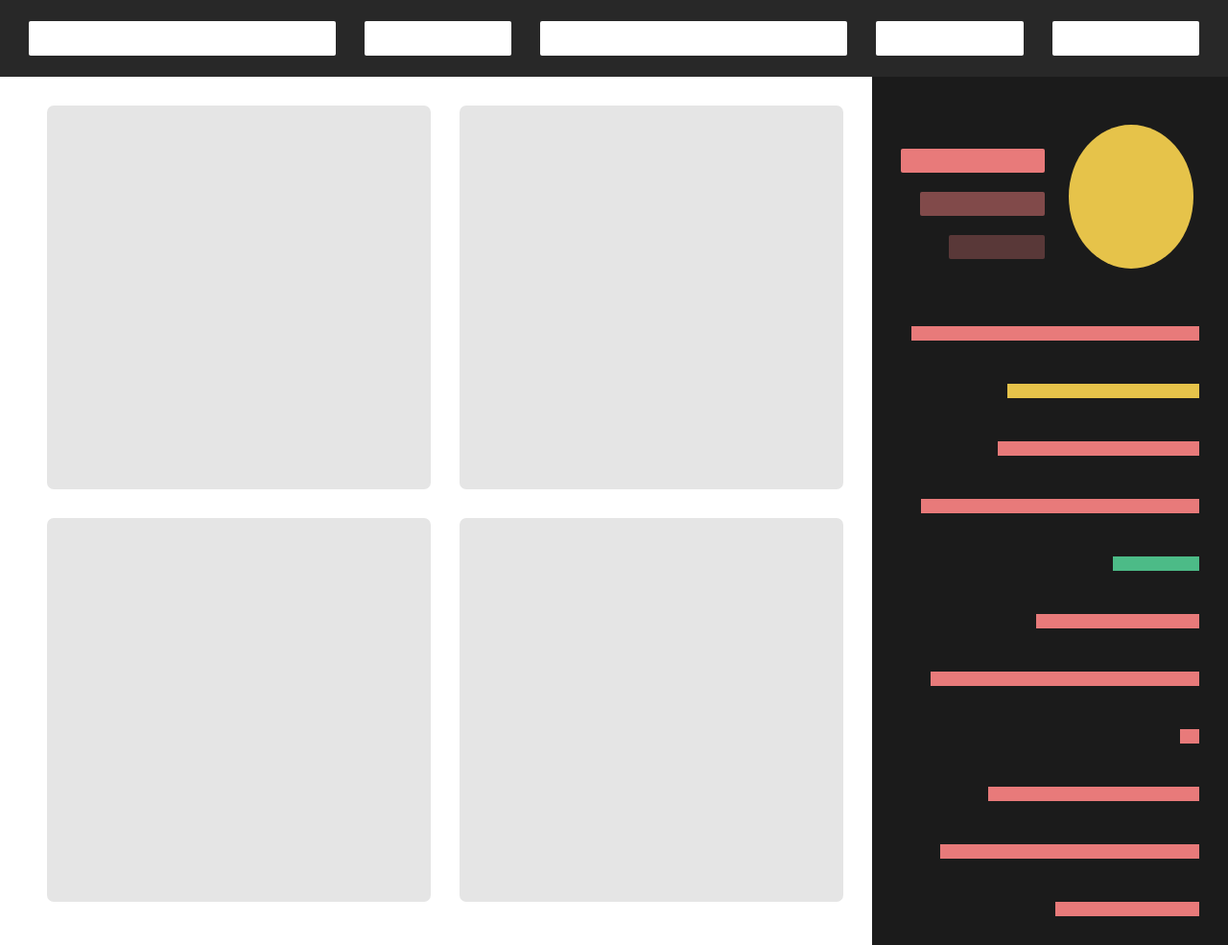
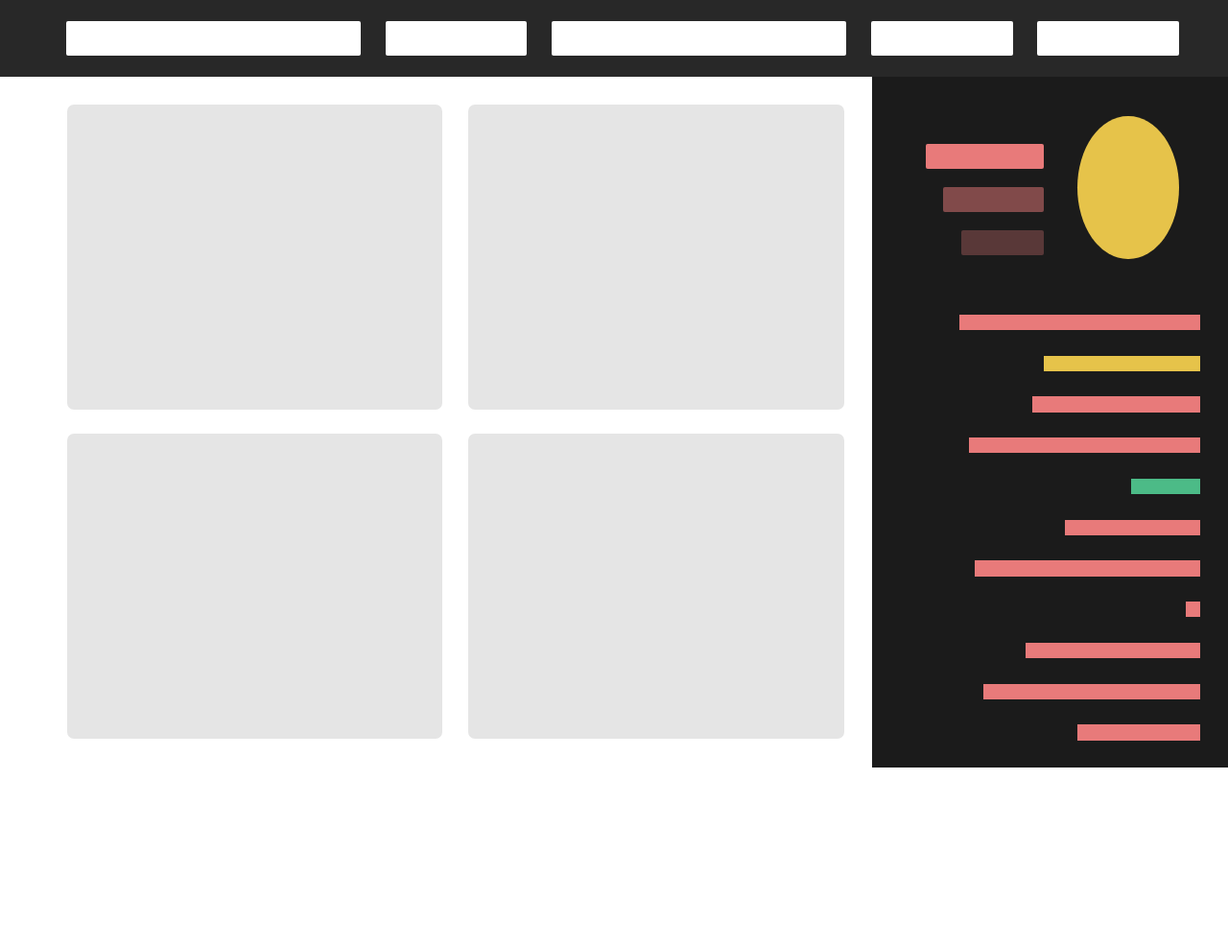
Before and after one commit to juangalvez1/IS623ComputacionGraficaJuanGalvez, a plain HTML site: page Parcial1/Punto1/B/index.html in a window 1280 px wide. Shown: the whole page at 96% size. After the commit the page ends 800 px from the top, so only its background shows below. Drawn offline with Linux system fonts and the light colour scheme.

Commit message:
Adjusting sizes from px to %

```diff
--- a/Parcial1/Punto1/B/style.css
+++ b/Parcial1/Punto1/B/style.css
@@ -9,10 +9,11 @@ body{
 header{
     grid-column: 1 / 3;
     display: flex;
-    justify-content: center;
+    justify-content: flex-end;
+    padding-right: 4%;
     align-items: center;
     background-color: #282828;
-    gap: 30px;
+    gap: 2.1%;
 }
 
 .header div{
@@ -32,9 +33,10 @@ header{
 
 main{
     display: grid;
-    grid-template: repeat(2, 400px) / repeat(2, 400px);
-    gap: 30px;
-    padding: 30px;
+    grid-template: repeat(2, 48%) / repeat(2, 46%);
+    row-gap: 3.8%;
+    column-gap: 3.2%;
+    padding: 3.2%;
     justify-content: end;
     align-items: center;
 }
@@ -50,46 +52,46 @@ aside{
     background-color: #1B1B1B;
     display:grid;
     grid-template-columns: 1fr 1fr;
-    grid-template-rows: auto 1fr;
-    padding: 30px;
-    padding-top: 50px;
-    gap: 20px;
+    grid-template-rows: 23% 1fr;
+    padding: 7.7%;
+    padding-top: 11%;
+    gap: 4%;
 }
 
 .top-left{
     grid-column: 1;
     display: flex;
     flex-direction: column;
-    padding-bottom: 10px;
-    gap: 20px;
+    padding-bottom: 3%;
+    gap: 13%;
     align-items: end;
     justify-content: flex-end;
 }
 
 .top-left div{
-    height: 25px;
+    height: 18%;
     background-color: #E87A7A;
     border-radius: 2px;
 }
 
 #title-1{
-    width: 150px;
+    width: 82%;
 }
 
 #title-2{
     opacity: 50%;
-    width: 130px;
+    width: 70%;
 }
 
 #title-3{
     opacity: 30%;
-    width: 100px;
+    width: 57%;
 }
 
 .circle{
     grid-column: 2;
-    width: 130px;
-    height: 150px;
+    width: 70%;
+    height: 100%;
     background-color: #E6C34A;
     border-radius: 50%;
     justify-self: center;
@@ -99,66 +101,66 @@ aside{
     grid-column: 1 / 3;
     display: flex;
     flex-direction: column;
-    padding-top: 40px;
-    gap: 45px;
+    padding-top: 10%;
+    gap: 6%;
     align-items: end;
 }
 
 .bottom-bars div{
-    height: 15px;
+    height: 4%;
 }
 
 #text-1{
     background-color: #E87A7A;
-    width: 300px;
+    width: 80%;
 }
 
 #text-2{
     background-color: #E6C34A;
-    width: 200px;
+    width: 52%;
 }
 
 #text-3{
     background-color: #E87A7A;
-    width: 210px;
+    width: 56%;
 }
 
 #text-4{
     background-color: #E87A7A;
-    width: 290px;
+    width: 77%;
 }
 
 #text-5{
     background-color: #4CBB87;
-    width: 90px;
+    width: 23%;
 }
 
 #text-6{
     background-color: #E87A7A;
-    width: 170px;
+    width: 45%;
 }
 
 #text-7{
     background-color: #E87A7A;
-    width: 280px;
+    width: 75%;
 }
 
 #text-8{
     background-color: #E87A7A;
-    width: 20px;
+    width: 5%;
 }
 
 #text-9{
     background-color: #E87A7A;
-    width: 220px;
+    width: 58%;
 }
 
 #text-10{
     background-color: #E87A7A;
-    width: 270px;
+    width: 72%;
 }
 
 #text-11{
     background-color: #E87A7A;
-    width: 150px;
+    width: 41%;
 }
```
